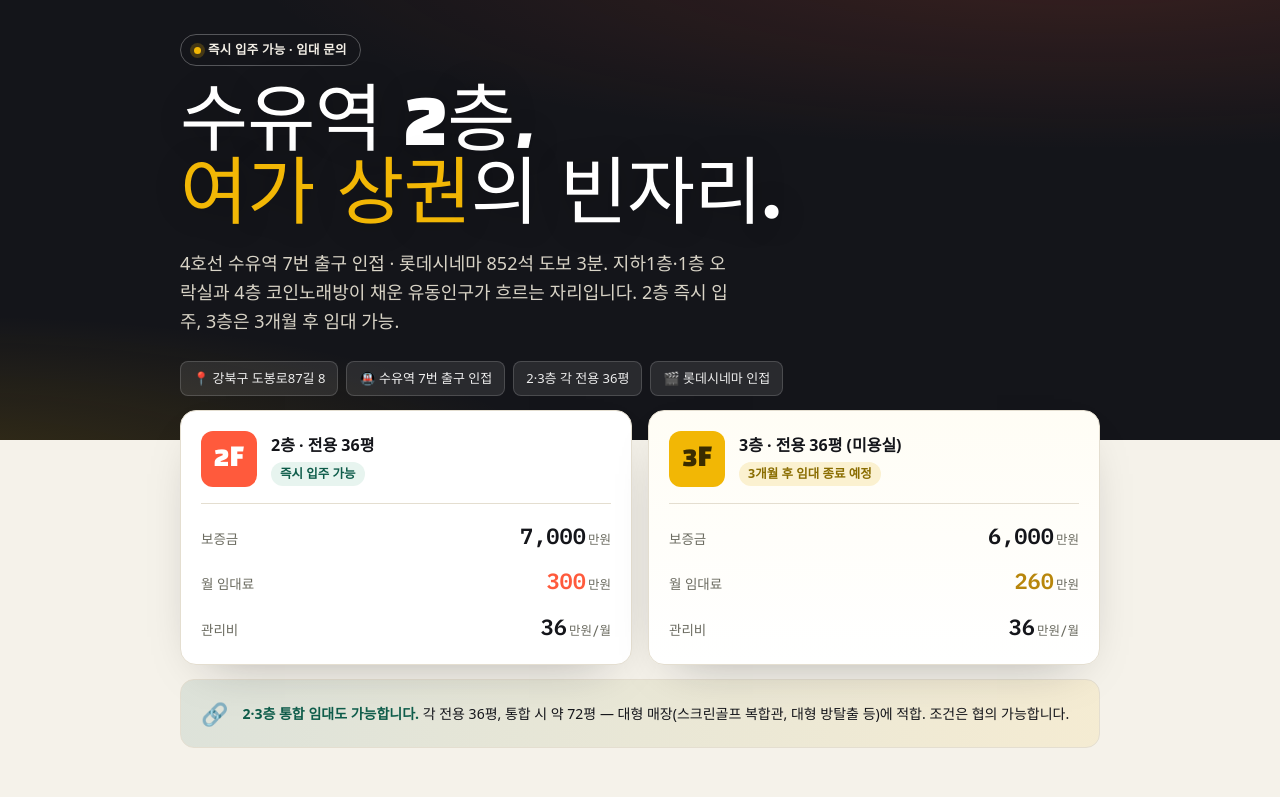
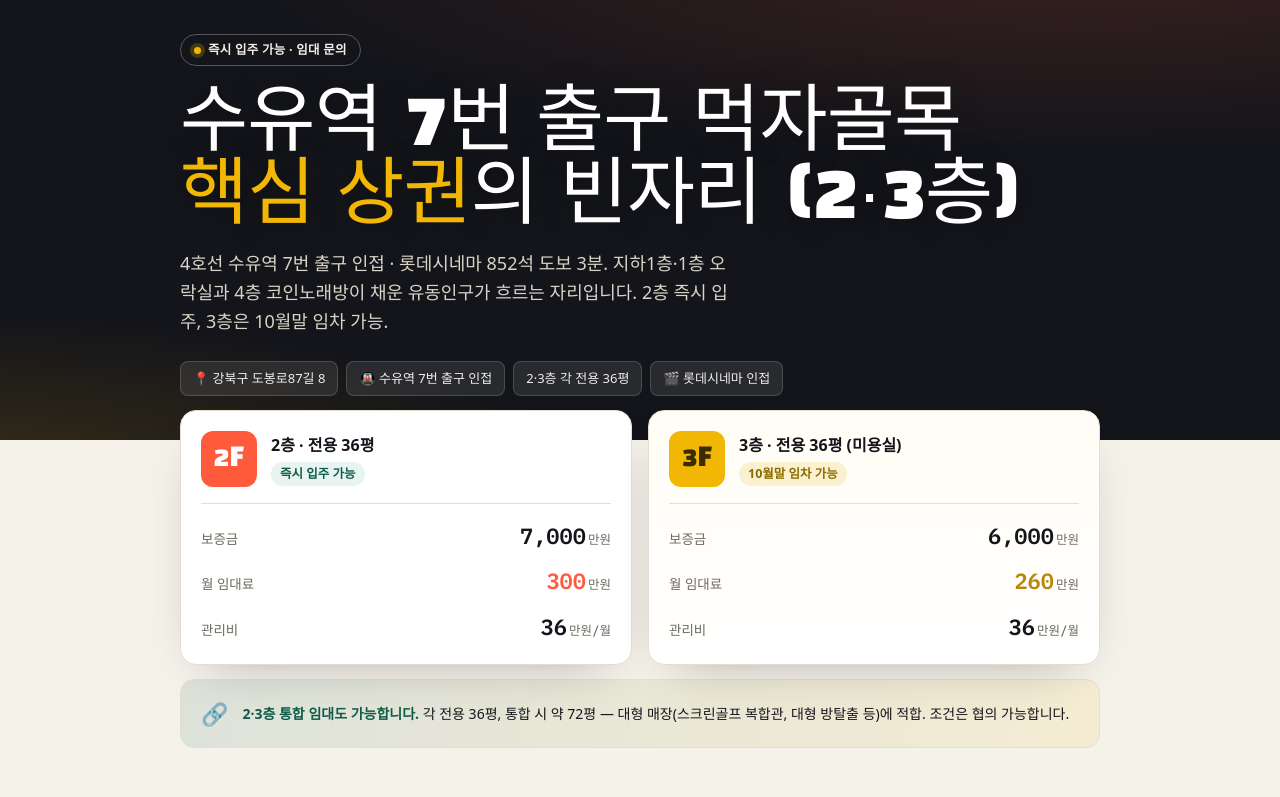
Before and after one commit to yun7640/suyu-app, a website: page public/index.html in a window 1280 px wide. Shown: the top 797 px of the page. Drawn offline with Linux system fonts and the light colour scheme; a web font is replaced by a local one.

Commit message:
Add files via upload

```diff
--- a/public/index.html
+++ b/public/index.html
@@ -216,8 +216,8 @@
 <header>
   <div class="wrap">
     <span class="badge"><span class="dot"></span>즉시 입주 가능 · 임대 문의</span>
-    <h1>수유역 2층,<br><span class="hl">여가 상권</span>의 빈자리.</h1>
-    <p class="sub">4호선 수유역 7번 출구 인접 · 롯데시네마 852석 도보 3분. 지하1층·1층 오락실과 4층 코인노래방이 채운 유동인구가 흐르는 자리입니다. 2층 즉시 입주, 3층은 3개월 후 임대 가능.</p>
+    <h1>수유역 7번 출구 먹자골목<br><span class="hl">핵심 상권</span>의 빈자리 (2·3층)</h1>
+    <p class="sub">4호선 수유역 7번 출구 인접 · 롯데시네마 852석 도보 3분. 지하1층·1층 오락실과 4층 코인노래방이 채운 유동인구가 흐르는 자리입니다. 2층 즉시 입주, 3층은 10월말 임차 가능.</p>
     <div class="heroline">
       <span class="chip">📍 강북구 도봉로87길 8</span>
       <span class="chip">🚇 수유역 7번 출구 인접</span>
@@ -243,7 +243,7 @@
     <div class="unit soon">
       <div class="uhead">
         <div class="ufloor amber">3F</div>
-        <div><div class="utitle">3층 · 전용 36평 (미용실)</div><div class="ustatus later">3개월 후 임대 종료 예정</div></div>
+        <div><div class="utitle">3층 · 전용 36평 (미용실)</div><div class="ustatus later">10월말 임차 가능</div></div>
       </div>
       <div class="urows">
         <div class="urow"><span>보증금</span><b>6,000<i>만원</i></b></div>
@@ -310,7 +310,7 @@
     <div class="stack reveal">
       <div class="floor"><div class="lv">5F</div><div class="use">피부관리실</div><div class="tag occ">운영 중</div></div>
       <div class="floor"><div class="lv">4F</div><div class="use">코인노래방</div><div class="tag occ">운영 중</div></div>
-      <div class="floor upcoming"><div class="lv">3F</div><div class="use">미용실 · 전용 36평 · 3개월 후 임대 종료 예정</div><div class="tag soon">예정 공실</div></div>
+      <div class="floor upcoming"><div class="lv">3F</div><div class="use">미용실 · 전용 36평 · 10월말 임차 가능</div><div class="tag soon">예정 공실</div></div>
       <div class="floor vacant"><div class="lv">2F</div><div class="use">전용 36평 · 임대 문의</div><div class="tag vac">공실</div></div>
       <div class="floor"><div class="lv">1F</div><div class="use">오락실</div><div class="tag occ">운영 중</div></div>
       <div class="floor"><div class="lv">B1</div><div class="use">오락실</div><div class="tag occ">운영 중</div></div>
@@ -359,7 +359,7 @@
       <iframe
         title="도봉로87길 8 위치"
         loading="lazy"
-        src="https://www.openstreetmap.org/export/embed.html?bbox=127.0189%2C37.6342%2C127.0309%2C37.6422&layer=mapnik&marker=37.6382%2C127.0249">
+        src="https://www.openstreetmap.org/export/embed.html?bbox=127.0224%2C37.6364%2C127.0274%2C37.6400&layer=mapnik&marker=37.63823%2C127.02494">
       </iframe>
       <div class="mapbar">
         <div>
@@ -380,13 +380,12 @@
       <div class="contact">
         <a class="btn" href="tel:00000000000">📞 전화 문의</a>
       </div>
-      <p class="fill">임대인: (성함) · 연락처: (전화번호) · 담당 중개: (중개사무소)</p>
     </div>
   </div>
 </section>
 
 <footer>
-  <div class="wrap">서울 강북구 도봉로87길 8 · 2층 즉시 입주(전용 36평) · 3층 3개월 후 임대 예정 · 주차 미제공(인근 공영·노상 이용) · 최종 수정 2026.07.21</div>
+  <div class="wrap">서울 강북구 도봉로87길 8 · 2층 즉시 입주(전용 36평) · 3층 10월말 임차 가능 · 주차 미제공(인근 공영·노상 이용) · 최종 수정 2026.07.21</div>
 </footer>
 
 <script>
```
